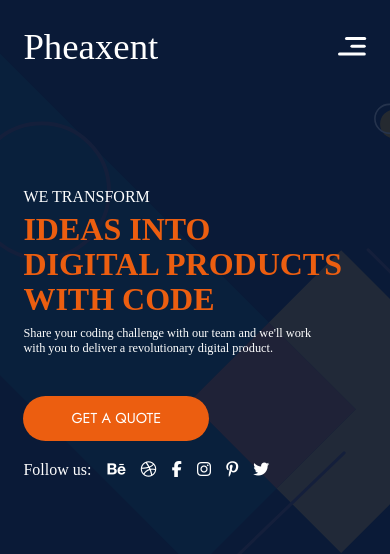
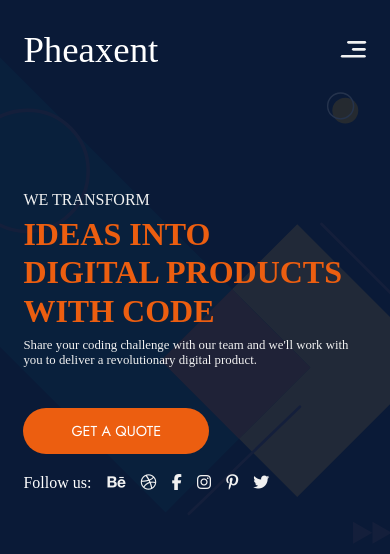
Before and after one commit to pheaxent/portfolio, a plain HTML site: page index.html in a window 390 px wide. Shown: the top 554 px of the page. Drawn offline with Linux system fonts and the light colour scheme; a web font is replaced by a local one.

Commit message:
Modify mobile responsiveness for hero area

```diff
--- a/index.html
+++ b/index.html
@@ -40,7 +40,7 @@
                     <p>Pheaxent</p>
                 </div>
                 <div class="menu-icon" role="presentation">
-                    <svg xmlns="http://www.w3.org/2000/svg" width="28.188" height="18.5" viewBox="0 0 28.188 18.5">
+                    <svg xmlns="http://www.w3.org/2000/svg" width="27" height="16.62" viewBox="0 0 28.188 18.5">
                         <g id="hamburger-menu-icon" transform="translate(-228 -197)">
                           <line id="Line_1" data-name="Line 1" x1="18.212" transform="translate(236.475 198.5)" fill="none" stroke="#fff" stroke-linecap="round" stroke-width="3"/>
                           <line id="Line_2" data-name="Line 2" x1="12.4" transform="translate(241.9 206.25)" fill="none" stroke="#fff" stroke-linecap="round" stroke-width="3"/>
@@ -74,7 +74,7 @@
                 <div class="heading-content" role="presentation">
                     <p>We Transform</p>
                     <h1>Ideas into<br />digital products<br />with code</h1>
-                    <p class="main-heading-description">Share your coding challenge with our team and we'll work<br />with you to deliver a revolutionary digital product.</p>
+                    <p class="main-heading-description">Share your coding challenge with our team and we'll work with you to deliver a revolutionary digital product.</p>
                 </div>
                 <div class="call-to-action-button" role="presentation">
                     <button>
--- a/resources/css/style.css
+++ b/resources/css/style.css
@@ -160,8 +160,8 @@ header#hero-area {
     }
 
     header#hero-area {
-        padding-top: 25px;
-        height: 100vh;
+        padding-top: 28px;
+        height: 90vh;
         background-position: -100px -10px;
     }
 
@@ -179,9 +179,13 @@ header#hero-area {
         align-items: center;
     }
 
+    .mobile-logo-container .logo-container {
+        color: #F1F1F1;
+    }
+
     #menu {
         width: 100%;
-        height: 100%;
+        height: 90vh;
         position: absolute;
         top: 0;
         left: 100%;
@@ -201,6 +205,12 @@ header#hero-area {
 
     .menu-icon svg:hover {
         cursor: pointer;
+    }
+
+    #Line_1,
+    #Line_2,
+    #Line_3 {
+        stroke: #F1F1F1;
     }
 
     .menu-icon svg:hover #Line_1,
@@ -267,10 +277,11 @@ header#hero-area {
 
 .heading-content p {
     font-family: var(--poppins-medium-font);
-    color: white;
+    color: #F1F1F1;
     font-size: 1rem;
     text-transform: uppercase;
     margin-bottom: 6px;
+    width: 70%;
 }
 
 .heading-content h1 {
@@ -316,10 +327,15 @@ header#hero-area {
 
     .heading-content h1 {
         font-size: 2rem;
+        line-height: 1.2;
+    }
+
+    .heading-content p {
+        width: 100%;
     }
 
     .heading-content .main-heading-description {
-        font-size: 0.77rem;
+        font-size: 0.8rem;
     }
 }
 
@@ -354,6 +370,12 @@ header#hero-area {
 
 #social-media-icons li a .fab:hover {
     color: var(--orange-color);
+}
+
+@media only screen and (max-width: 430px) {
+    #social-media-icons li a {
+        color: #F1F1F1;
+    }
 }
 
 /* Right Side */
```
